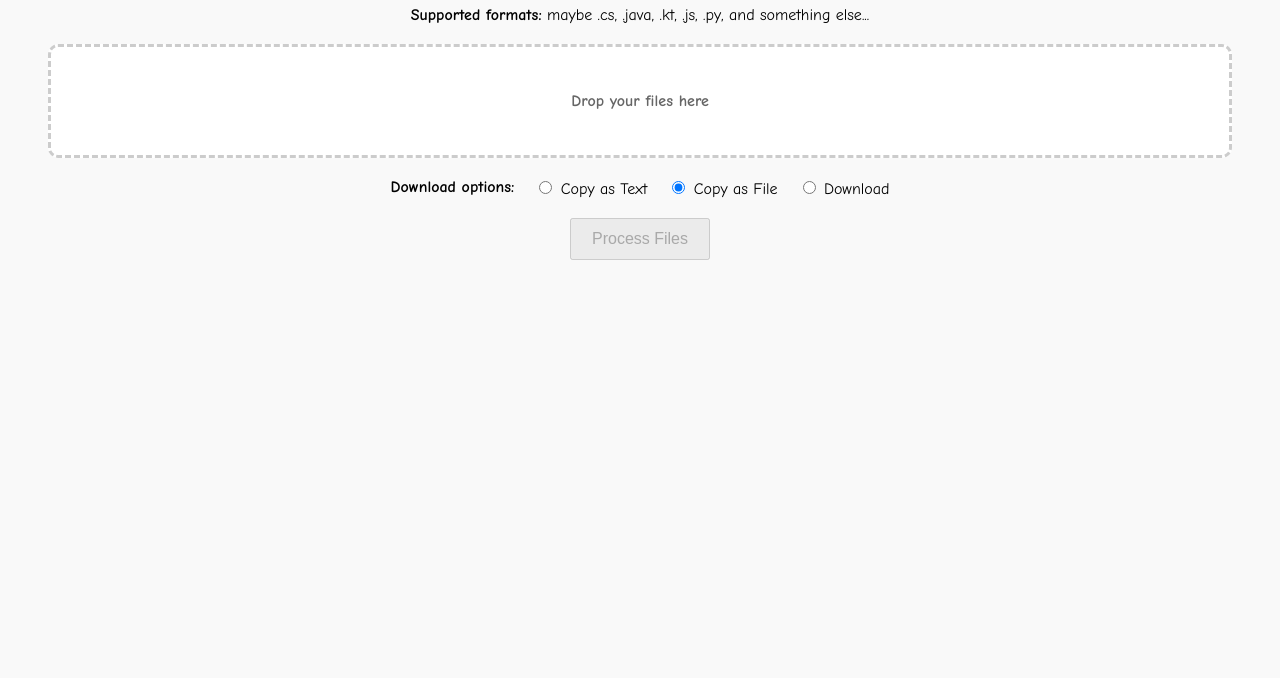
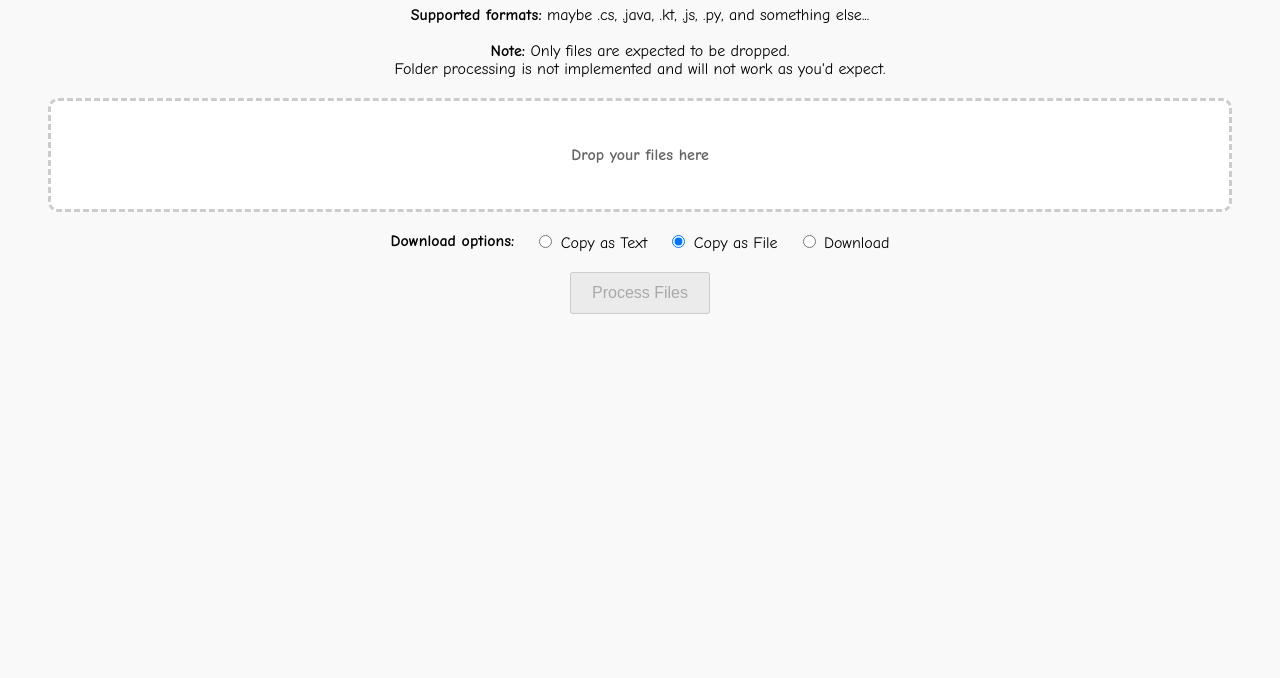
Before and after one commit to rust2/rust2.github.io, a plain HTML site: page prompt/index.html in a window 1280 px wide. Shown: the part 122-800 px from the top of the page. Drawn offline with Linux system fonts and the light colour scheme.

Commit message:
add note about directories

```diff
--- a/prompt/index.html
+++ b/prompt/index.html
@@ -54,7 +54,14 @@
 <body>
 
 <h1>Drag & Drop Files to Merge</h1>
-<span><strong>Supported formats:</strong> maybe .cs, .java, .kt, .js, .py, and something else...</span>
+<span>
+	<strong>Supported formats:</strong> maybe .cs, .java, .kt, .js, .py, and something else...
+	<br>
+	<br>
+	<strong>Note:</strong> Only files are expected to be dropped.
+	<br>
+	Folder processing is not implemented and will not work as you'd expect.
+</span>
 <div id="drop-zone">
 	<div class="label"><strong>Drop your files here</strong></div>
 	<div id="file-list" hidden></div>
@@ -66,8 +73,6 @@
   <label><input type="radio" name="action" value="copy-file" checked> Copy as File</label>
   <label><input type="radio" name="action" value="download"> Download</label>
 </div>
-
-
 
 <button id="process-btn" disabled>Process Files</button>
 
```
